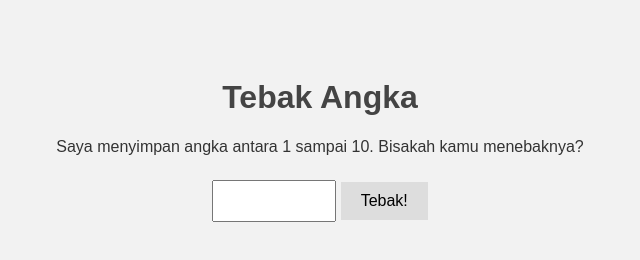
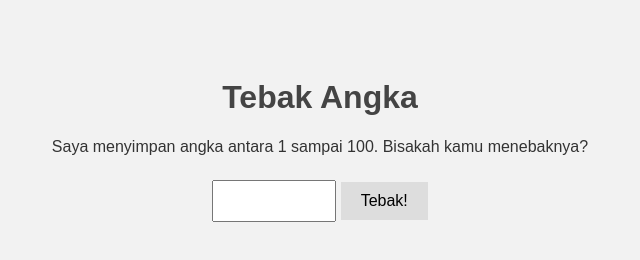
Before and after one commit to fadgham-commits/fadgham-commits.github.io, a plain HTML site: page index.html in a window 1280 px wide. Shown: the full height of the page, 320-960 px from the left. Drawn offline with Linux system fonts and the light colour scheme.

Commit message:
Update index.html

```diff
--- a/index.html
+++ b/index.html
@@ -40,7 +40,7 @@
 <body>
 
   <h1>Tebak Angka</h1>
-  <p>Saya menyimpan angka antara 1 sampai 10. Bisakah kamu menebaknya?</p>
+  <p>Saya menyimpan angka antara 1 sampai 100. Bisakah kamu menebaknya?</p>
 
   <input type="number" id="guess" min="1" max="100" />
   <button onclick="checkGuess()">Tebak!</button>
```
